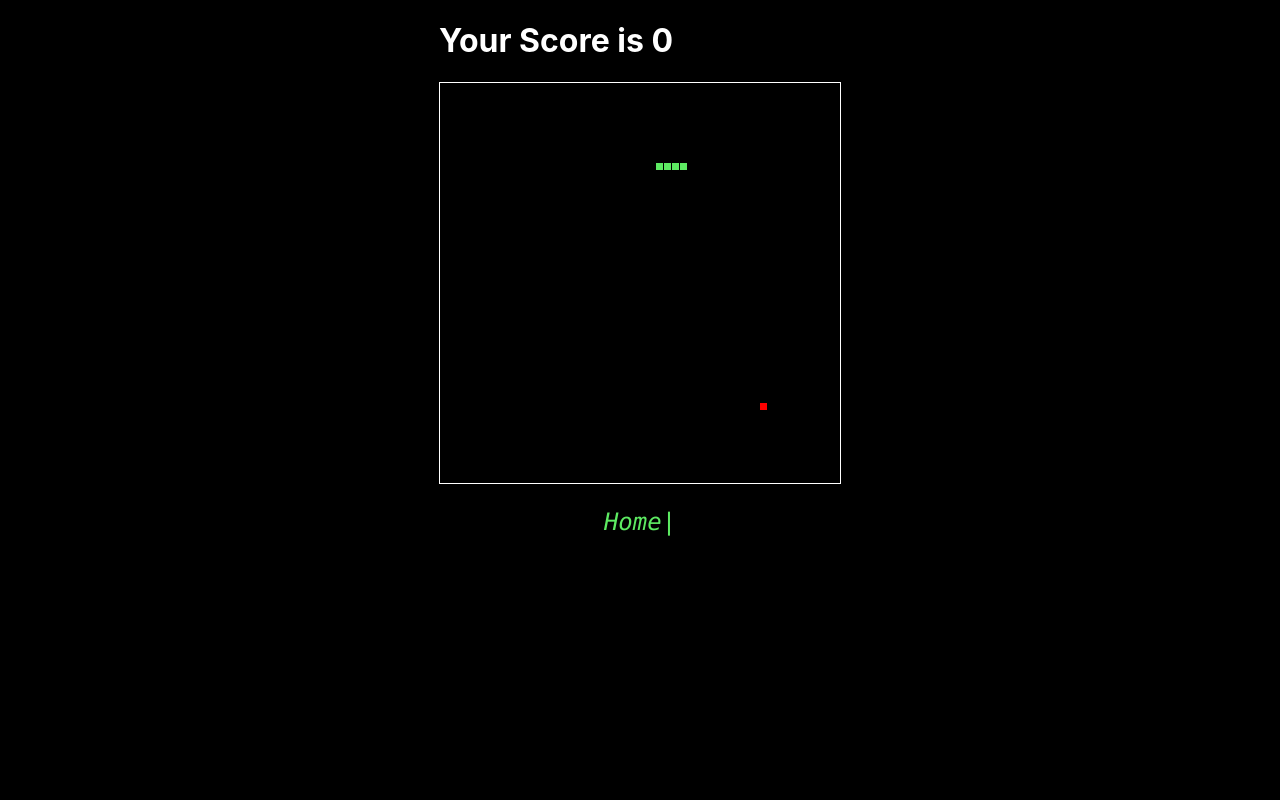
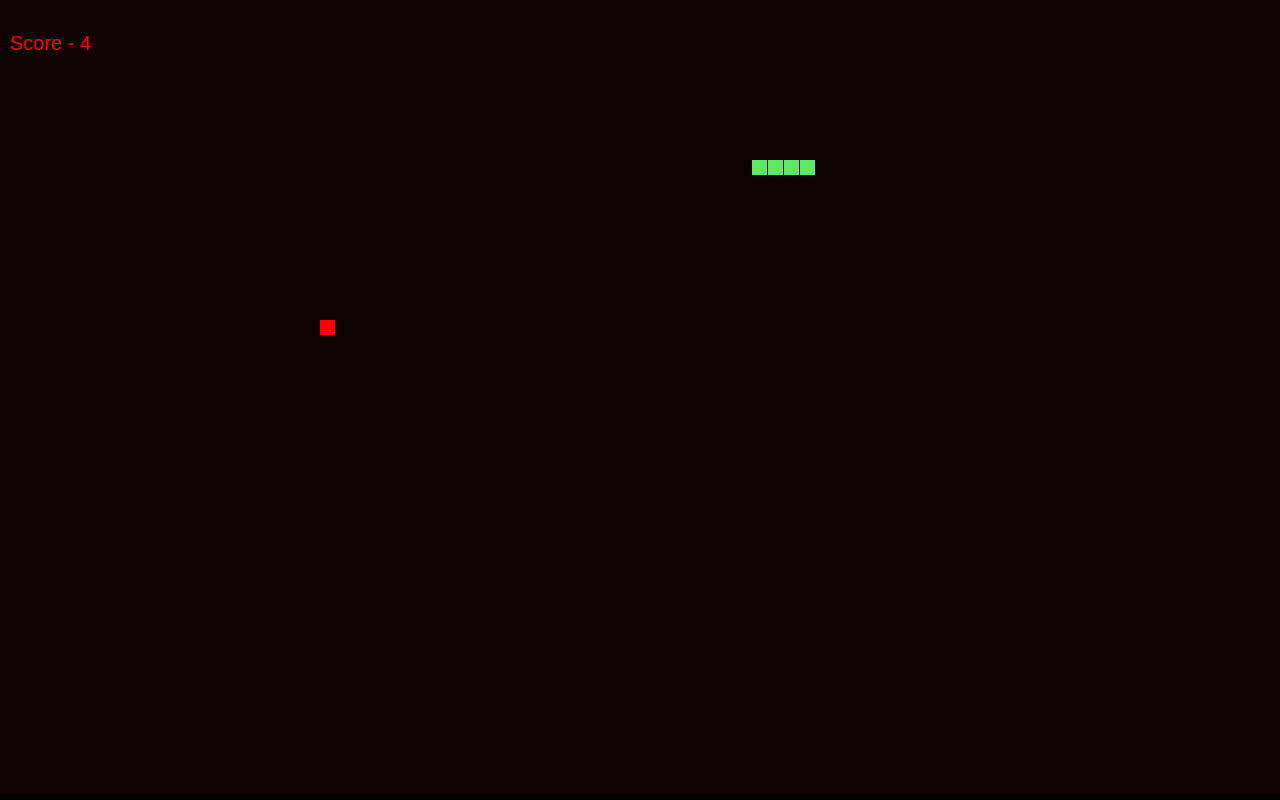
Before and after one commit to jaypavasiya/jaypavasiya.github.io, a React (Create React App) app: page /#snake-game in a window 1280 px wide. Built offline with nearby package versions, Linux system fonts and the light colour scheme.

Commit message:
add multiple apple

```diff
--- a/src/App.scss
+++ b/src/App.scss
@@ -8,6 +8,21 @@ body {
   flex-direction: column;
 }
 
+#root{
+  height: 100%;
+  width: 100%;
+}
+.snakeBg{
+  // height: 100vh;
+  // width: 100%;
+  overflow-x: hidden;
+  overflow-y: hidden;
+  background: rgb(15, 2, 2);
+  display: flex;
+  align-items: center;
+  justify-content: center;
+  flex-direction: column;
+}
 .snake_game {
 
   h1 {
@@ -16,7 +31,7 @@ body {
   }
 
   canvas {
-    border: 1px solid white;
+    // border: 1px solid black;
   }
 
 }
--- a/src/Page/Snake.js
+++ b/src/Page/Snake.js
@@ -2,11 +2,11 @@ import { useEffect, useState } from 'react';
 
 
 // var context = canvas.getContext('2d');
-var grid = 8;
+var grid = 16;
 var count = 0;
 var snake = {
-	x: 80,
-	y: 80,
+	x: 160,
+	y: 160,
 	// snake velocity. moves one grid length every frame in either the x or y direction
 	dx: grid,
 	dy: 0,
@@ -18,6 +18,15 @@ var snake = {
 var apple = {
 	x: 320,
 	y: 320
+};
+var apple1 = {
+	x: 320,
+	y: 320
+};
+
+var megaApple = {
+	x: 560,
+	y: 560
 };
 function Snake() {
 
@@ -32,7 +41,9 @@ function Snake() {
 		canvas = document.getElementById('game');
 		// eslint-disable-next-line
 		context = canvas.getContext('2d');
-		document.addEventListener('keydown', (e)=>gameControl(e));
+		canvas.width = window.innerWidth;
+		canvas.height = window.innerHeight - 10;
+		document.addEventListener('keydown', (e) => gameControl(e));
 		requestAnimationFrame(loop);
 
 	}, [])
@@ -106,33 +117,68 @@ function Snake() {
 		// draw apple
 		context.fillStyle = 'red';
 		context.fillRect(apple.x, apple.y, grid - 1, grid - 1);
+		context.fillRect(apple1.x, apple1.y, grid - 1, grid - 1);
+		if (snake.cells.length >= 9 && snake.cells.length % 10 === 0) {
+			context.fillStyle = 'white';
+			context.fillRect(megaApple.x, megaApple.y, grid - 1, grid - 1);
+		}
 		// print game score
 		setScore(snake.cells.length - 4);
+		context.font = "20px Arial";
+		context.fillText(`Score - ${snake.cells.length}`,10,50);
 		// draw snake one cell at a time
 		context.fillStyle = '#5dea62';
 		snake.cells.forEach(function (cell, index) {
 			// drawing 1 px smaller than the grid creates a grid effect in the snake body so you can see how long it is
 			context.fillRect(cell.x, cell.y, grid - 1, grid - 1);
 			// snake ate apple
-			if (cell.x === apple.x && cell.y === apple.y) {
+			console.log(megaApple.x, megaApple.y,'pos');
+			if ((cell.x === apple.x && cell.y === apple.y)) {
 				snake.maxCells++;
 				// canvas is 400x400 which is 25x25 grids
-				apple.x = getRandomInt(0, 25) * grid;
-				apple.y = getRandomInt(0, 25) * grid;
+				let w = canvas.width / grid;
+				let h = canvas.height / grid;
+				apple.x = getRandomInt(0, w) * grid;
+				apple.y = getRandomInt(0, h) * grid;
+			} else if (cell.x === apple1.x && cell.y === apple1.y) {
+				snake.maxCells++;
+				// canvas is 400x400 which is 25x25 grids
+				let w = canvas.width / grid;
+				let h = canvas.height / grid;
+				apple1.x = getRandomInt(0, w) * grid;
+				apple1.y = getRandomInt(0, h) * grid;
+			}else if(cell.x === megaApple.x && cell.y === megaApple.y){
+				snake.maxCells = snake.maxCells + 2;
+				// snake.maxCells++;
+				// snake.maxCells++;
+				// canvas is 400x400 which is 25x25 grids
+
 			}
+			// else if (snake.cells.length >= 9 && snake.cells.length % 10 === 0) {
+			// 	// snake died
+			// 	let w = canvas.width / grid;
+			// 	let h = canvas.height / grid;
+			// 	megaApple.x = getRandomInt(0, w) * grid;
+			// 	megaApple.y = getRandomInt(0, h) * grid;
+			// 	// snake.alive = false;
+			// }
 			// check collision with all cells after this one (modified bubble sort)
 			for (var i = index + 1; i < snake.cells.length; i++) {
 				// snake occupies same space as a body part. reset game
 				if (cell.x === snake.cells[i].x && cell.y === snake.cells[i].y) {
+					let w = canvas.width / grid;
+					let h = canvas.height / grid;
 					console.log('GAME OVER');
-					snake.x = 80;
-					snake.y = 80;
+					snake.x = 160;
+					snake.y = 160;
 					snake.cells = [];
 					snake.maxCells = 4;
 					snake.dx = grid;
 					snake.dy = 0;
-					apple.x = getRandomInt(0, 25) * grid;
-					apple.y = getRandomInt(0, 25) * grid;
+					apple.x = getRandomInt(0, w) * grid;
+					apple.y = getRandomInt(0, h) * grid;
+					apple1.x = getRandomInt(0, w) * grid;
+					apple1.y = getRandomInt(0, h) * grid;
 				}
 			}
 		});
@@ -140,13 +186,16 @@ function Snake() {
 
 	return (
 		<>
-		<div className='snake_game'>
-			<h1>Your Score is {score}</h1>
-			<canvas width="400" height="400" id="game"></canvas>
-		</div>
-			<div className='ComingSoon link' >
-			<a href='/'>Home|</a>
-		</div>
+			<div className='snakeBg'>
+				<div className='snake_game'>
+					<canvas id="game"></canvas>
+					{/* <h1>Your Score is {score}</h1> */}
+				</div>
+				{/* <div className='ComingSoon link' >
+					<a href='/'>Home|</a>
+				</div> */}
+			</div>
+
 		</>
 	);
 }
```
